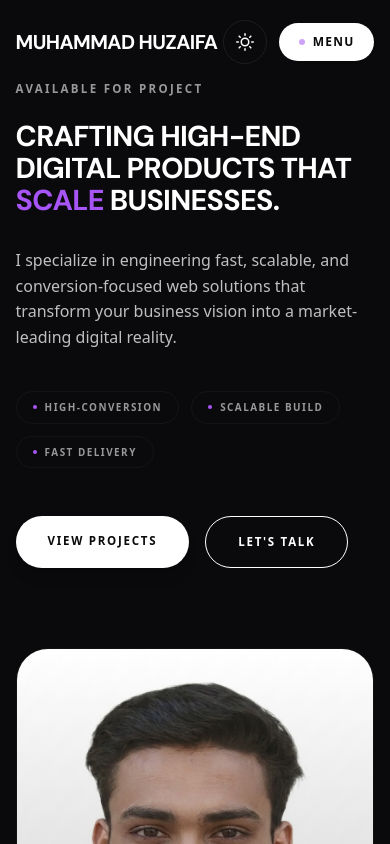
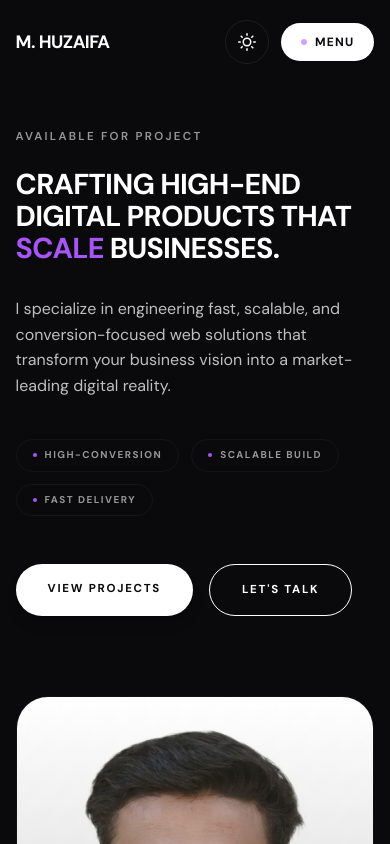
Before and after one commit to huzaifabusiness80-droid/huzaifa-portfolio, a Next.js app: page / in a window 390 px wide. Shown: the top 844 px of the page. Built offline with nearby package versions, Linux system fonts and the light colour scheme.

Commit message:
chnages updated

```diff
--- a/app/globals.css
+++ b/app/globals.css
@@ -1,8 +1,9 @@
 @import "tailwindcss";
 
 @theme {
-  --font-display: var(--font-dm-sans), sans-serif;
-  --font-body: var(--font-dm-sans), sans-serif;
+  --font-display: "DM Sans", var(--font-dm-sans), sans-serif;
+  --font-body: "DM Sans", var(--font-dm-sans), sans-serif;
+  --font-sans: "DM Sans", var(--font-dm-sans), sans-serif;
 
   --color-bg: var(--bg);
   --color-text: var(--text);
@@ -57,16 +58,26 @@
 @layer base {
   html {
     scroll-behavior: smooth;
+    font-family: "DM Sans", var(--font-dm-sans), sans-serif;
   }
 
   body {
     background: var(--bg);
     color: var(--text);
-    font-family: var(--body);
+    font-family: "DM Sans", var(--font-dm-sans), sans-serif;
     -webkit-font-smoothing: antialiased;
     -moz-osx-font-smoothing: grayscale;
     transition: background 0.5s ease, color 0.5s ease;
     overflow-x: hidden;
+  }
+
+  /* Force DM Sans on all elements to ensure no other fonts are used */
+  *, *::before, *::after {
+    font-family: inherit;
+  }
+
+  h1, h2, h3, h4, h5, h6, button, input, textarea, select {
+    font-family: "DM Sans", var(--font-dm-sans), sans-serif;
   }
 }
 
--- a/app/layout.tsx
+++ b/app/layout.tsx
@@ -14,7 +14,7 @@ const dmSans = DM_Sans({
 export const metadata: Metadata = {
   title: 'Huzaifa — Full Stack Developer',
   icons: {
-    icon: '/favicon.svg',
+    icon: '/Gemini_Generated_Image_szua74szua74szua (1).png',
   },
   description:
     'Huzaifa is a full stack developer based in Karachi, Pakistan. Building modern, fast, and reliable web applications using React, Next.js, Node.js, and PostgreSQL.',
--- a/components/About.tsx
+++ b/components/About.tsx
@@ -43,9 +43,9 @@ const CARDS = [
 ];
 
 const SKILLS = [
-  'React', 'Next.js', 'TypeScript', 'Node.js',
-  'Express', 'PostgreSQL', 'MongoDB', 'Prisma',
-  'Tailwind', 'Docker', 'AWS', 'GraphQL', 'Git', 'Redis',
+  'HTML', 'CSS', 'JavaScript', 'React', 'Next.js', 'TypeScript', 'Node.js',
+  'Express', 'PostgreSQL', 'MongoDB', 'Prisma', 'Tailwind', 'Bootstrap',
+  'Shadcn UI', 'Zod', 'Figma', 'Stripe', 'Git', 'GitHub', 'Docker', 'AWS', 'Vercel',
 ];
 
 function ArrowIcon() {
--- a/components/Hero.tsx
+++ b/components/Hero.tsx
@@ -3,7 +3,7 @@ import Link from 'next/link';
 
 export default function Hero() {
   return (
-    <section id="hero" className="relative overflow-hidden px-[var(--section-pad)] py-20 lg:py-32">
+    <section id="hero" className="relative overflow-hidden px-[var(--section-pad)] pt-32 pb-20 lg:py-32">
       <div className="mx-auto max-w-[var(--section-max)] grid grid-cols-1 lg:grid-cols-[1.2fr_0.8fr] gap-12 lg:gap-16 items-center">
 
         {/* Left Content */}
--- a/components/Navbar.tsx
+++ b/components/Navbar.tsx
@@ -75,8 +75,9 @@ export default function Navbar() {
         }`}
       >
         <div className="mx-auto max-w-[1490px] px-[var(--section-pad)] flex items-center justify-between">
-          <Link href="#hero" className="font-display text-xl font-bold tracking-[-0.03em] text-text hover:opacity-80 transition-opacity uppercase">
-            Muhammad Huzaifa
+          <Link href="#hero" className="font-display text-lg sm:text-xl font-bold tracking-[-0.03em] text-text hover:opacity-80 transition-opacity uppercase">
+            <span className="lg:hidden">M. Huzaifa</span>
+            <span className="hidden lg:inline">Muhammad Huzaifa</span>
           </Link>
 
           <div className="hidden lg:flex items-center gap-4">
```
